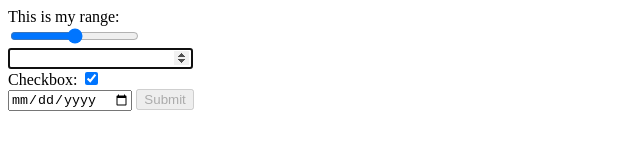
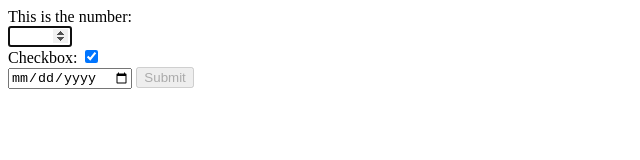
Before and after one commit to paolamelch/DEVELHOPE-PaolaMelchiorreRicci, a plain HTML site: page Attributes/esercizio3.html in a window 1280 px wide. Shown: the whole page, without its empty margins (0-640 px from the left). Drawn offline with Linux system fonts and the light colour scheme.

Commit message:
esercizio 3 corretto

```diff
--- a/Attributes/esercizio3.html
+++ b/Attributes/esercizio3.html
@@ -11,11 +11,9 @@
   </head>
   <body>
     <form>
-      <label for="range">This is my range:</label>
+      <label for="number">This is the number:</label>
      </br>
-      <input type="range" name="range" min="0" max="100">
-     </br>
-      <input type="number" name="number" step="2" autofocus>
+      <input type="number" name="number" min="0" max="100" step="2" autofocus>
      </br>
       <label for="checkbox-select">Checkbox:</label>
       <input type="checkbox" name="checkbox-select" checked>
```
